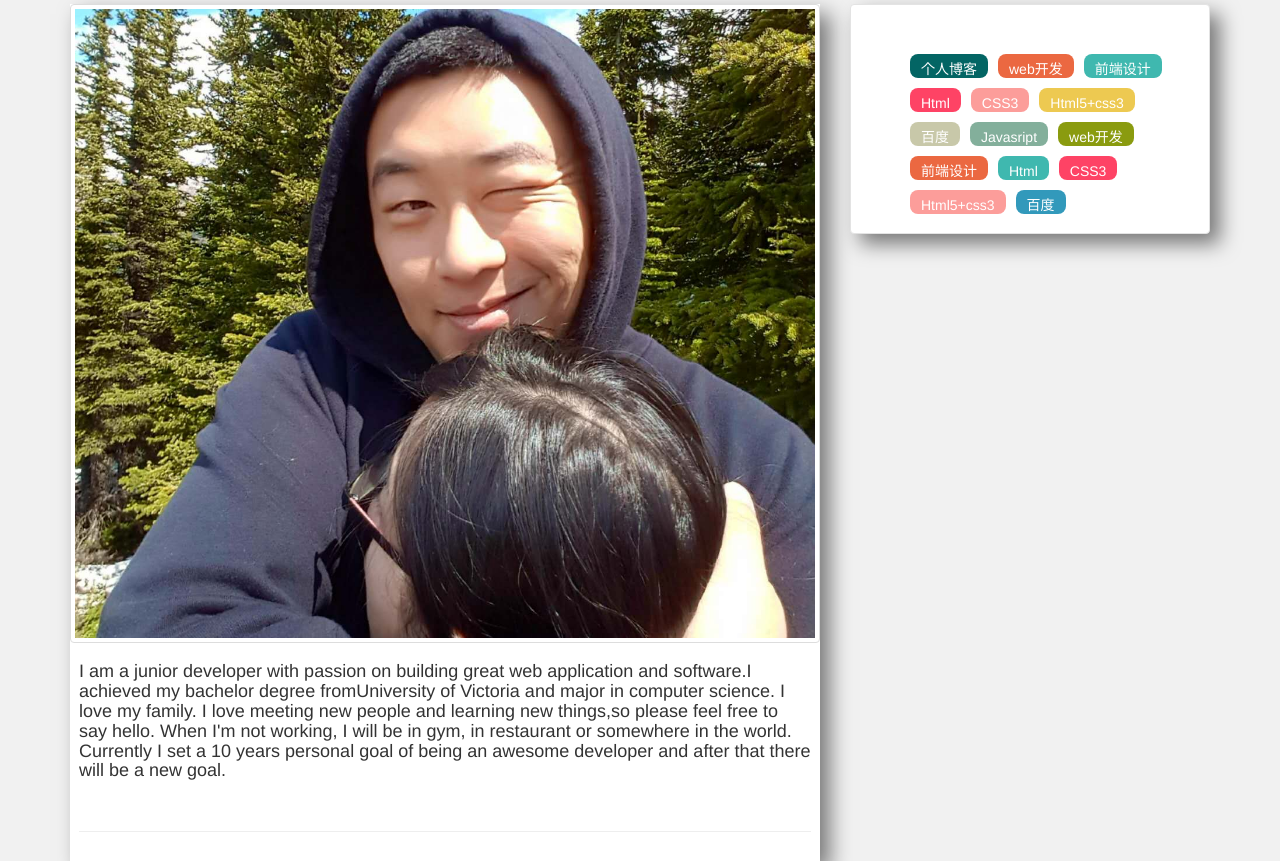
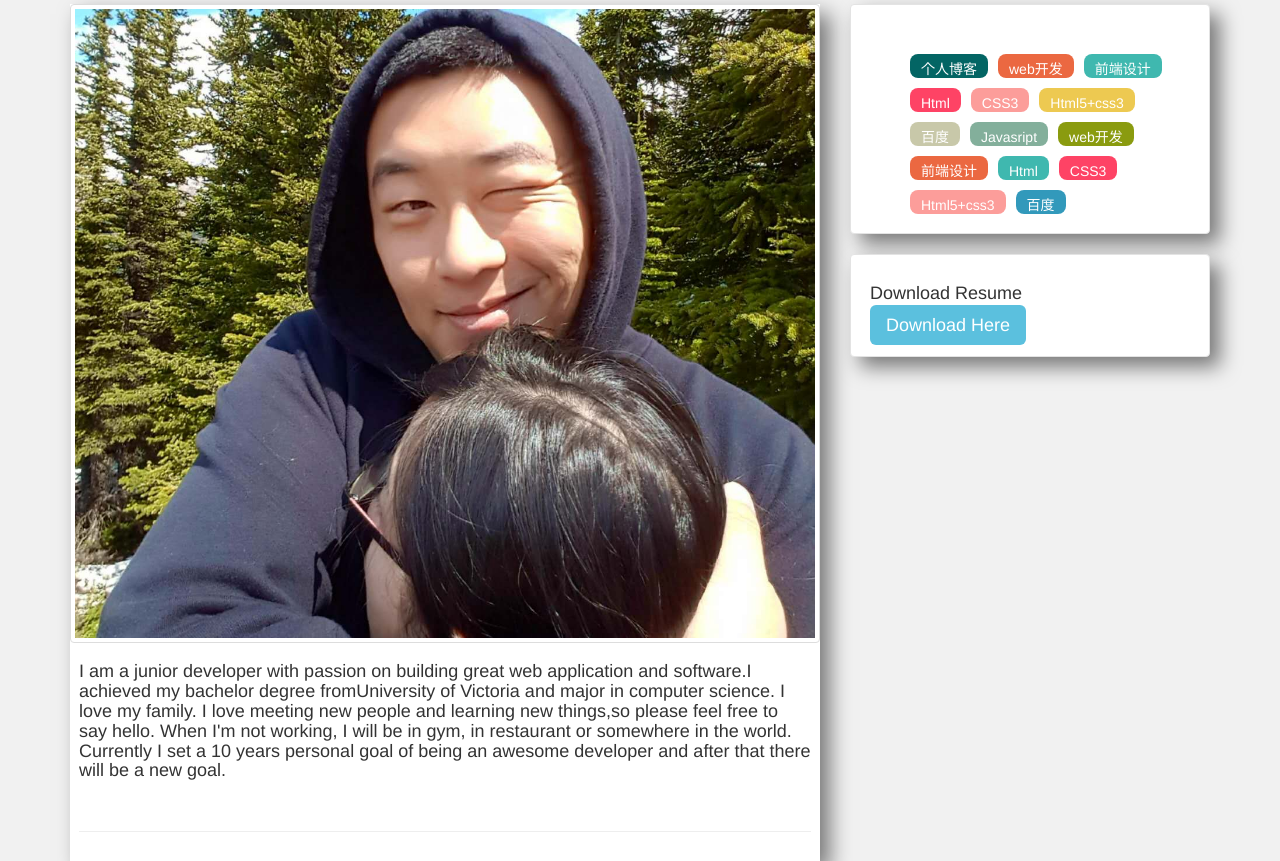
Before and after one commit to zhenyu0519/blog_project, a Django app: page /about/ in a window 1280 px wide. Shown: the part 178-1039 px from the top of the page. Run offline with Django 3.2, Linux system fonts and the light colour scheme; some libraries are stand-ins or nearby versions.

Commit message:
create download function when click the download resume button will download the resume to local

```diff
--- a/blog_app/urls.py
+++ b/blog_app/urls.py
@@ -1,5 +1,5 @@
 from django.conf.urls import url
-from blog_app.views import index, post, about, archive, article, comment_post
+from blog_app.views import index, post, about, archive, article, comment_post,download
 
 urlpatterns = [
     url(r'^$', index, name='index'),
@@ -9,4 +9,5 @@ urlpatterns = [
     url(r'^archive/$', archive, name='archive'),
     url(r'^article/$', article, name='article'),
     url(r'^comment/post/$', comment_post, name='comment_post'),
+    url(r'^file/[^/]+/$', download, name='download'),
 ]
--- a/blog_app/views.py
+++ b/blog_app/views.py
@@ -3,6 +3,8 @@ from models import *
 from django.core.paginator import Paginator, InvalidPage, EmptyPage, PageNotAnInteger
 from forms import CommentForm
 from django.shortcuts import redirect
+from django.http import HttpResponse
+import os
 
 # Create your views here.
 def index(request):
@@ -98,3 +100,20 @@ def archive(request):
     except Exception as e:
         pass
     return render(request,'archive.html',locals())
+
+def download(request):
+    filename = request.path.split('/')[3]
+    def read_file(fn, buf_size=262166):
+        f=open(fn,'rb')
+        while True:
+            c=f.read(buf_size)
+            if c:
+                yield c
+            else:
+                break
+        f.close()
+    path = os.path.dirname(os.path.dirname(os.path.abspath(__file__)))+'\static\\file\\resume.pdf'
+    response = HttpResponse(read_file(path),content_type='APPLICATION/OCTET=STREAM')
+    response['Content-Disposition']='attachment; filename=resume.pdf'
+    response['Content-Length']=os.path.getsize(os.path.join(path))
+    return response
--- a/blog_project/settings.py
+++ b/blog_project/settings.py
@@ -14,7 +14,6 @@ https://docs.djangoproject.com/en/1.8/ref/settings/
 import os
 
 BASE_DIR = os.path.dirname(os.path.dirname(os.path.abspath(__file__)))
-
 
 # Quick-start development settings - unsuitable for production
 # See https://docs.djangoproject.com/en/1.8/howto/deployment/checklist/
--- a/templates/side_widget_me.html
+++ b/templates/side_widget_me.html
@@ -22,4 +22,8 @@
         <li><a href="/">百度</a></li>
       </ul>
     </div>
+    <div class="well">
+        <h4>Download Resume</h4>
+        <a class="btn-lg btn-info" href="/file/resume.pdf" target="_blank" id="download">Download Here</a>
+    </div>
 </div>
```
